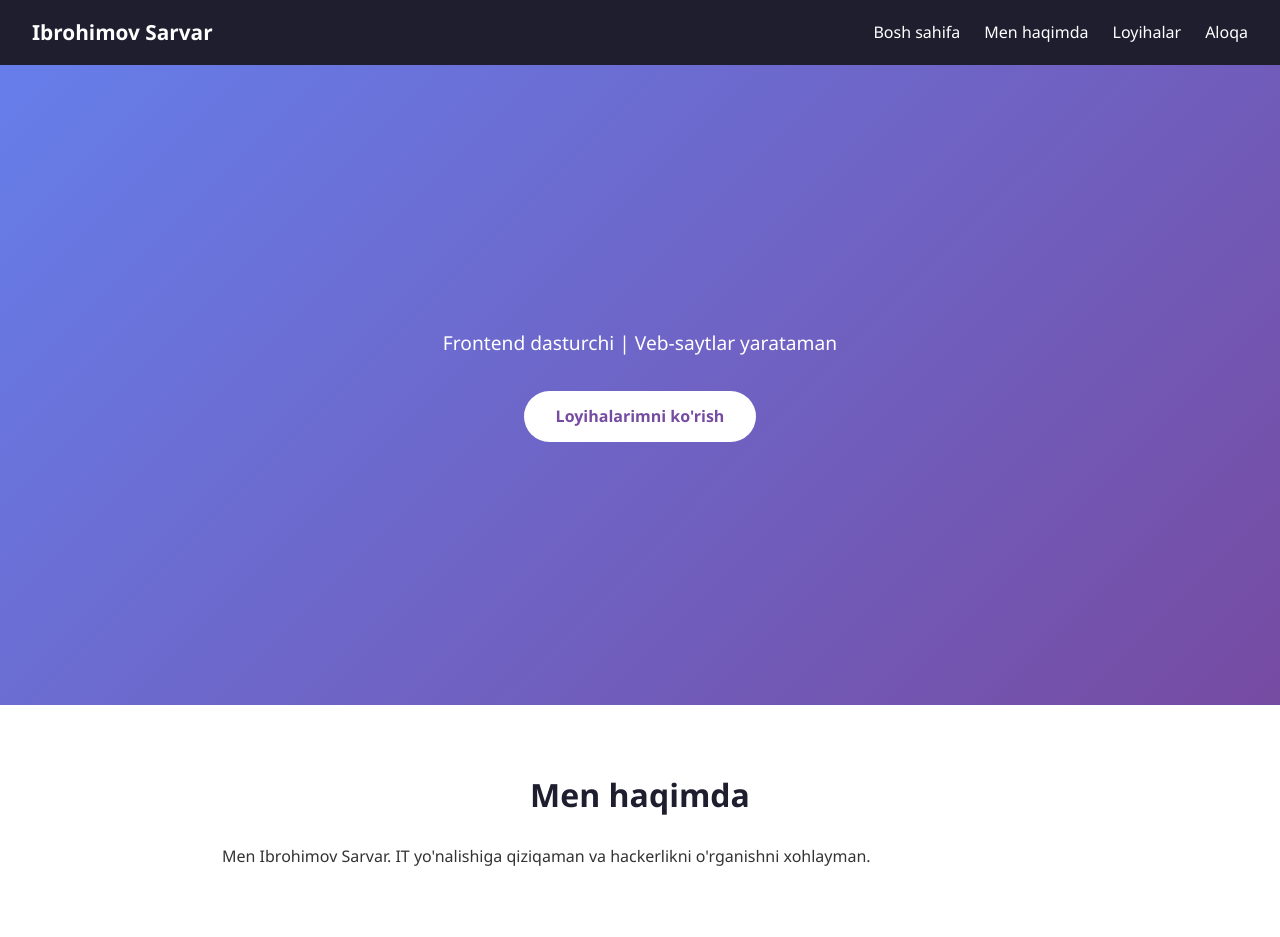
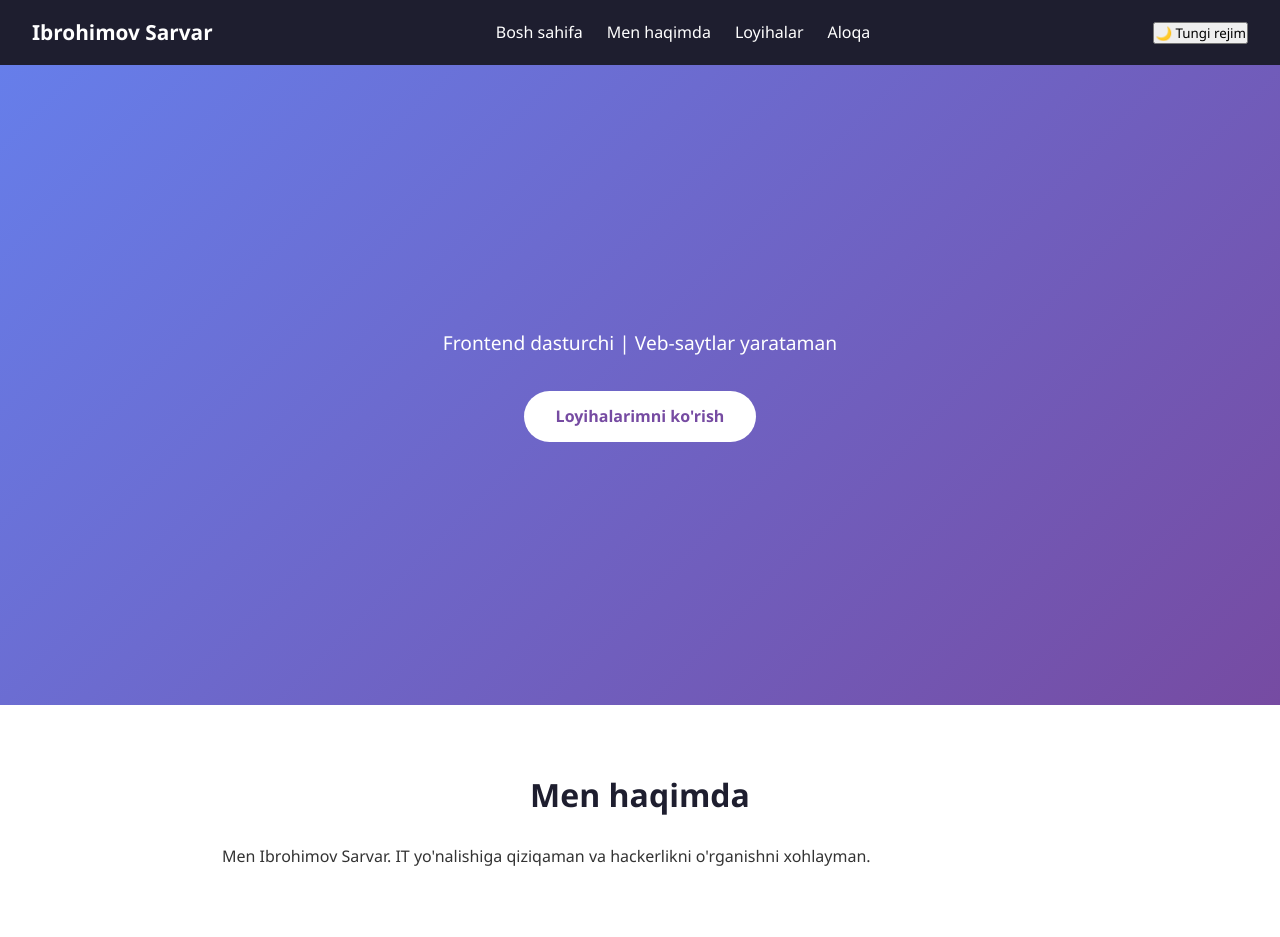
Before and after one commit to sarvar056443-oss/portfolio, a plain HTML site: page index.html in a window 1280 px wide. Shown: the top 937 px of the page. Drawn offline with Linux system fonts and the light colour scheme.

Commit message:
Add theme toggle button to navigation
Added a theme toggle button to the navigation bar.

```diff
--- a/index.html
+++ b/index.html
@@ -17,6 +17,7 @@
       <li><a href="#projects">Loyihalar</a></li>
       <li><a href="#contact">Aloqa</a></li>
     </ul>
+      <button id="theme-toggle" class="theme-btn">🌙 Tungi rejim</button>
   </nav>
 
   <!-- Bosh sahifa -->
```
